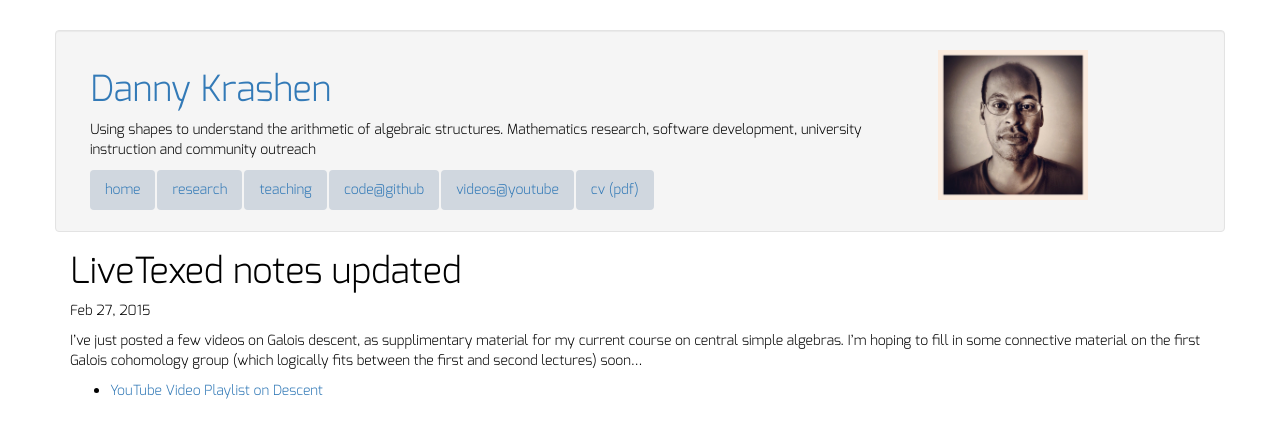
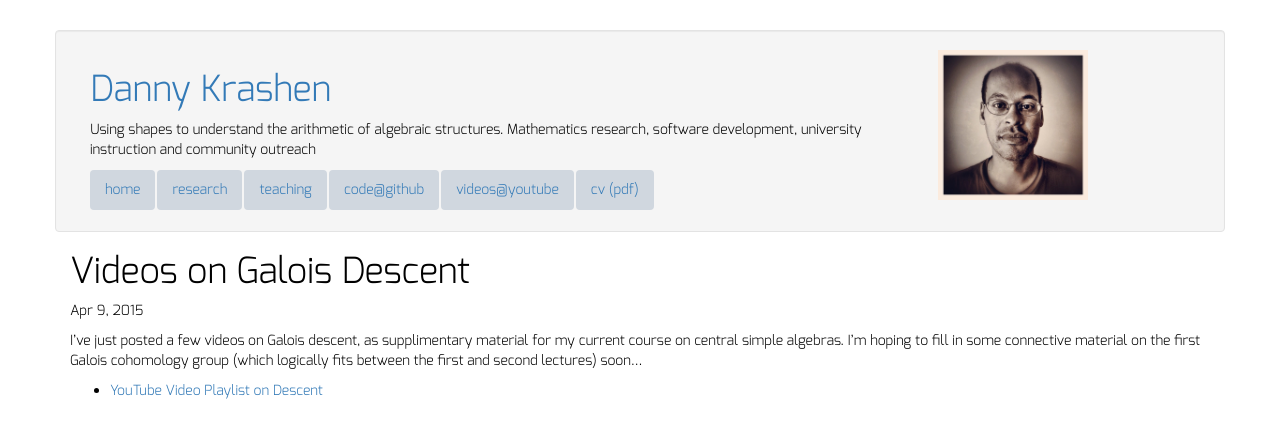
Before and after one commit to dkrashen/dkrashen.github.io, a Jekyll site: the page built from _posts/2015-04-09-descent-videos.md, in a window 1280 px wide. Shown: the top 438 px of the page. Built offline with Jekyll 4.4.1, drawn with Linux system fonts in a browser that asks for light colours; nearby versions of some CDN libraries.

Commit message:
correct post date!

```diff
--- a/_posts/2015-04-09-descent-videos.md
+++ b/_posts/2015-04-09-descent-videos.md
@@ -1,8 +1,8 @@
 ---
 
 layout: post
-title:  "LiveTexed notes updated"
-date:   2015-02-27
+title:  "Videos on Galois Descent"
+date:   2015-04-09
 categories: announcements
 
 ---
```
